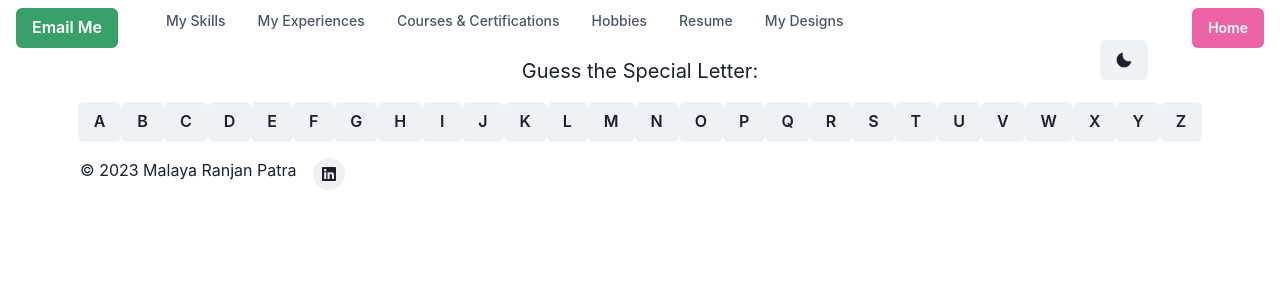
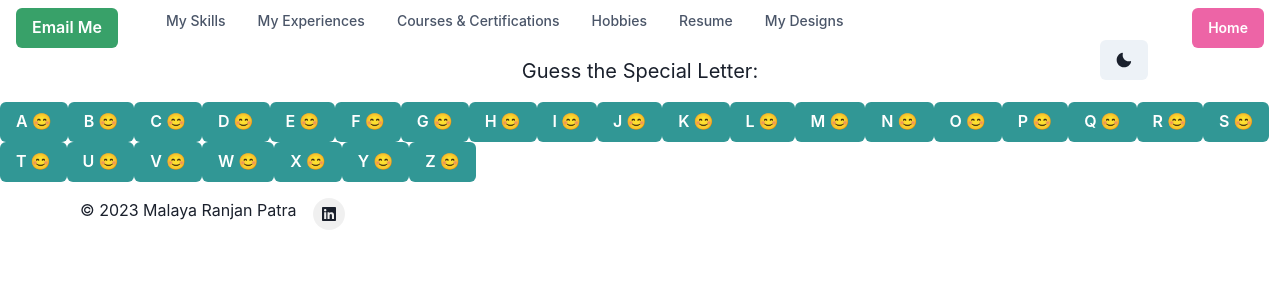
Before and after one commit to MalayaRP/my-world, a Next.js app: page /my-designs-3 in a window 1280 px wide. Shown: the top 300 px of the page. Built offline with nearby package versions, Linux system fonts and the light colour scheme.

Commit message:
Update page.js

```diff
--- a/app/my-designs-3/page.js
+++ b/app/my-designs-3/page.js
@@ -7,6 +7,7 @@ function App() {
   const [sequence, setSequence] = useState('');
   const [currentLetterIndex, setCurrentLetterIndex] = useState(0);
   const [isGameOver, setIsGameOver] = useState(false);
+  const [lastClickCorrect, setLastClickCorrect] = useState(true);
 
   // Generate a random sequence of letters
   useEffect(() => {
@@ -18,9 +19,13 @@ function App() {
     (letter) => {
       if (letter === sequence[currentLetterIndex]) {
         setCurrentLetterIndex(currentLetterIndex + 1);
+        setLastClickCorrect(true);
+
         if (currentLetterIndex === sequence.length - 1) {
           setIsGameOver(true);
         }
+      } else {
+        setLastClickCorrect(false);
       }
     },
     [sequence, currentLetterIndex]
@@ -31,6 +36,7 @@ function App() {
     setIsGameOver(false);
     const randomIndex = Math.floor(Math.random() * alphabet.length);
     setSequence(alphabet.charAt(randomIndex));
+    setLastClickCorrect(true);
   };
 
   return (
@@ -40,7 +46,9 @@ function App() {
           <Text fontSize="xl">
             {isGameOver ? 'Congratulations! You Win!' : 'Guess the Special Letter:'}
           </Text>
-          <Text fontSize="2xl">{isGameOver ? sequence : sequence.substr(0, currentLetterIndex)}</Text>
+          <Text fontSize="2xl">
+            {isGameOver ? sequence : sequence.substr(0, currentLetterIndex)}
+          </Text>
         </Box>
         <Box>
           {alphabet.split('').map((letter) => (
@@ -48,8 +56,10 @@ function App() {
               key={letter}
               onClick={() => handleButtonClick(letter)}
               isDisabled={isGameOver}
+              colorScheme={lastClickCorrect ? 'teal' : 'red'} // Change button color based on correctness
             >
               {letter}
+              {lastClickCorrect ? ' 😊' : ' 😢'} {/* Display happy or sad emoji */}
             </Button>
           ))}
         </Box>
```
